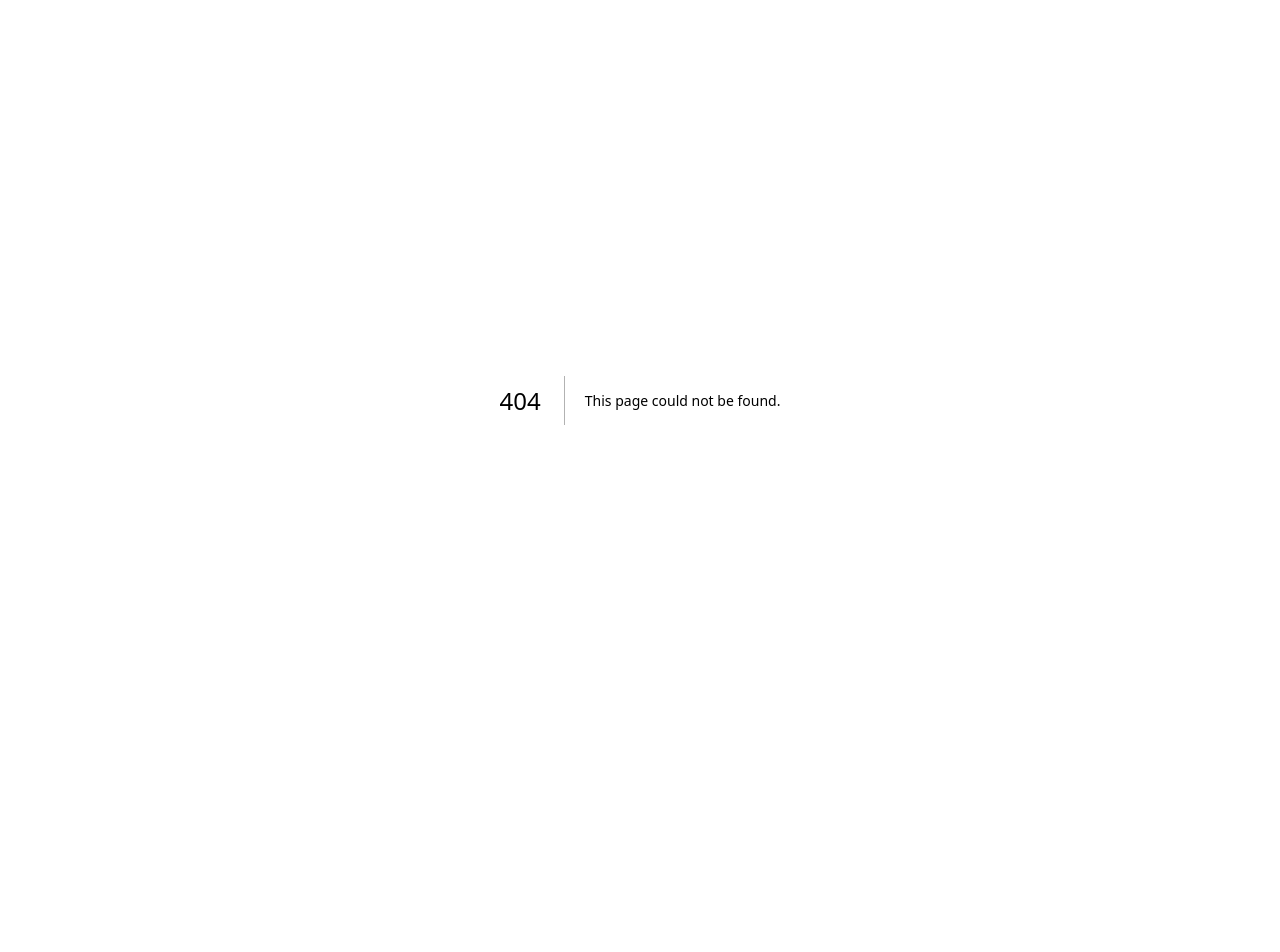
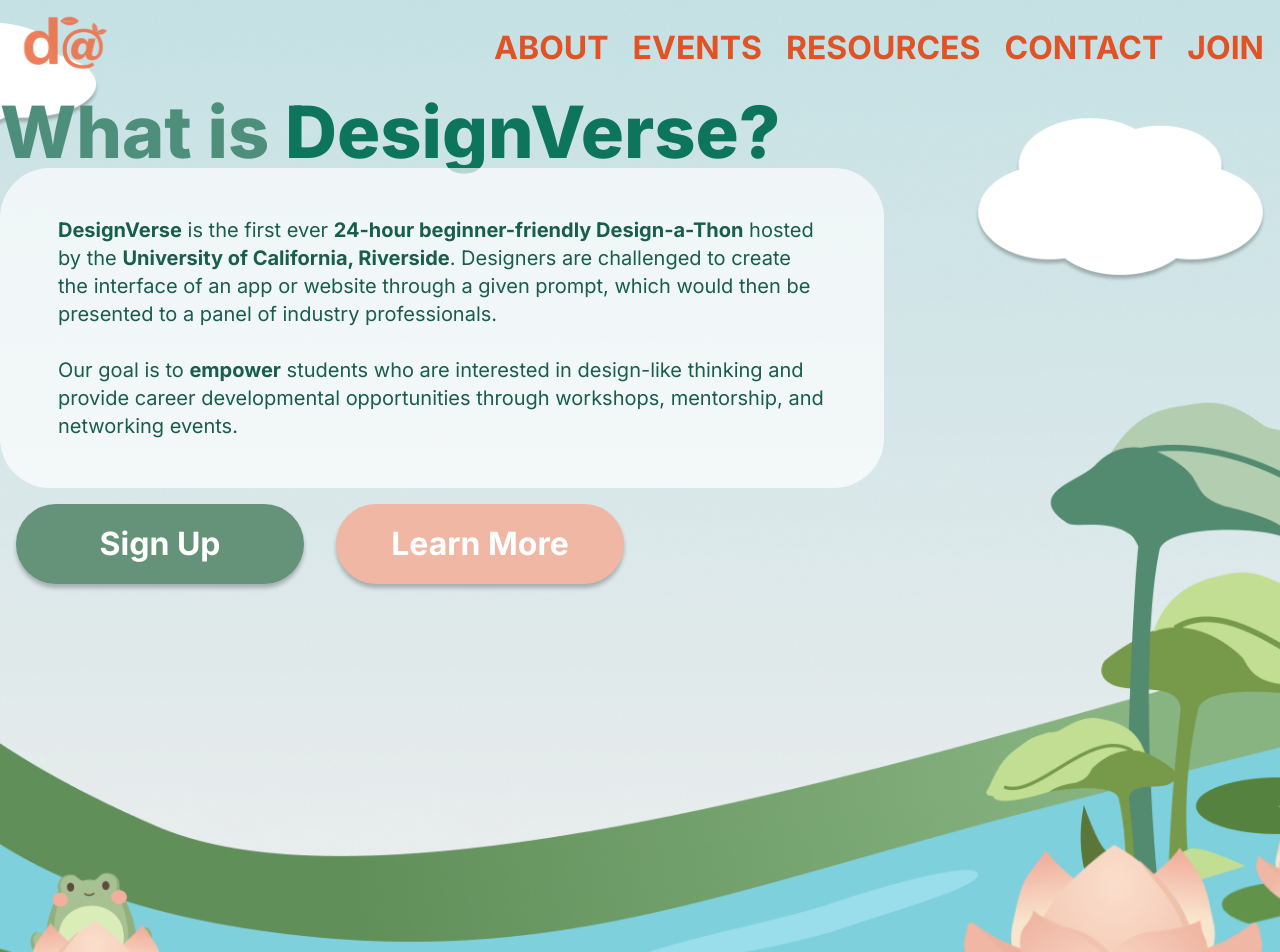
Before and after one commit to py1u/DAU_SWE, a Next.js app in the folder dau/: page /designverse in a window 1280 px wide. Before the commit this address had no page. Shown: the top 952 px of the page. Before the commit the page ends 800 px from the top, so only its background shows below. Built offline with nearby package versions, Linux system fonts and the light colour scheme.

Commit message:
create designverse page

```diff
--- /dev/null
+++ b/dau/app/designverse/page.js
@@ -0,0 +1,28 @@
+import Button from "../components/Button.js";
+import Nav from "../components/Nav.js";
+import Footer from "../components/Footer.js";
+export default function Designverse(){
+    return(
+        <div>
+            <div className="bg-[url('../public/images/designverse-bg.png')] w-full min-h-screen bg-cover bg-bottom bg-no-repeat flex flex-col justify-between">
+                <Nav />
+                <h1 className="font-extrabold text-[#4D8F7B] text-7xl">What is <span className="text-[#0D755C]">DesignVerse?</span></h1>
+                <div className="w-[884px] h-80 bg-white bg-opacity-70 rounded-[50px] flex items-center justify-center">
+                    <p className="text-[#175E4D] text-xl w-[768px]">
+                        <span className="text-[#175E4D] font-bold">DesignVerse</span> is the first ever <span className="text-[#175E4D] font-bold">24-hour beginner-friendly Design-a-Thon</span> hosted by the <span className="text-[#175E4D] font-bold">University of California, Riverside</span>. Designers are challenged to create the interface of an app or website through a given prompt, which would then be presented to a panel of industry professionals.
+                        <br/><br/>
+                        Our goal is to <span className="text-[#175E4D] font-bold">empower</span> students who are interested in design-like thinking and provide career developmental opportunities through workshops, mentorship, and networking events.
+                    </p>
+                </div>
+                <div className="flex flex-row">
+                    <Button text="Sign Up" bg="bg-[#659379]" shadow="shadow-button-shadow"></Button>
+                    <Button text="Learn More" bg="bg-[#EFB7A4]" shadow="shadow-button-shadow"></Button>
+                </div>
+
+                <div className="h-96"></div>
+
+            </div>
+            <Footer />
+        </div>
+    )
+}
```
Also changed, not shown: dau/public/images/designverse-bg.png (added).
